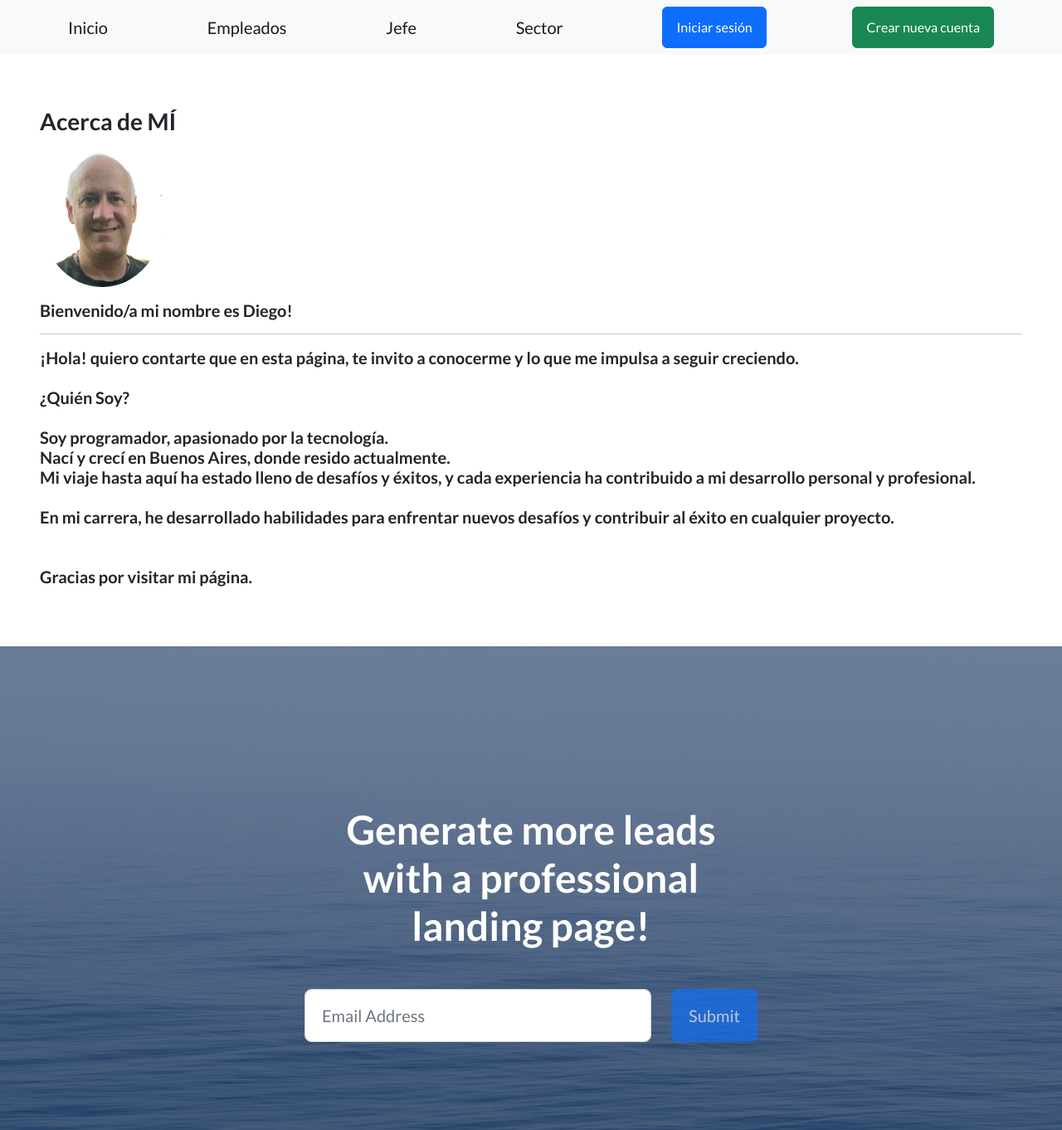
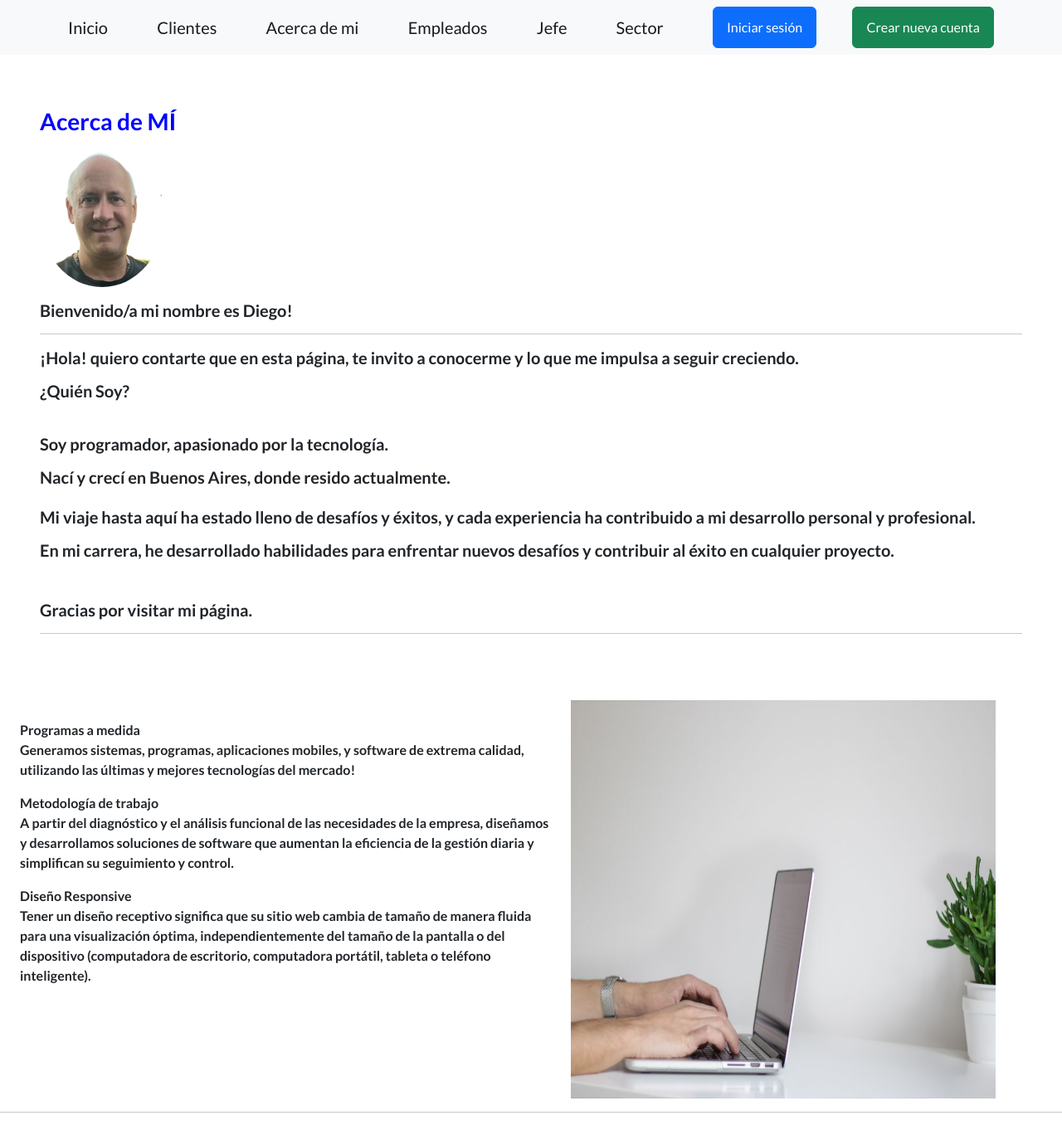
Before and after one commit to gomedie1974/FinalProyectoGomezDiego, a Django app: page /empleados/acerca-de-mi/ in a window 1280 px wide. Shown: the top 1362 px of the page at 83% size. Run offline with Django 4.2, Linux system fonts and the light colour scheme; some libraries are stand-ins or nearby versions.

Commit message:
Proyecto creado, versión final, arreglando fotos

```diff
--- a/control_empleados/templates/control_empleados/acerca_de_mi.html
+++ b/control_empleados/templates/control_empleados/acerca_de_mi.html
@@ -9,24 +9,25 @@
 
 {% block contenido %}
 
-    <h3 >Acerca de MÍ</h3>
+    <h3 style='color:blue'>Acerca de MÍ</h3>
 
     {% load static %}
     <img class="img-fluid rounded-circle mb-3"; style="max-width: 150px;";  src="{% static 'assets/img/DiegoGomez.jpg' %}" alt="..." />
     <h5>Bienvenido/a mi nombre es Diego! <hr>
 
-    ¡Hola! quiero contarte que en esta página, te invito a conocerme y lo que me impulsa a seguir creciendo.
-    <br><br>
-    ¿Quién Soy?<br><br>
+    <p>¡Hola! quiero contarte que en esta página, te invito a conocerme y lo que me impulsa a seguir creciendo.</p>
 
-    Soy programador, apasionado por la tecnología.<br> Nací y crecí en Buenos Aires, donde resido actualmente.<br> Mi viaje hasta aquí ha estado lleno de desafíos y éxitos, y cada experiencia ha contribuido a mi desarrollo personal y profesional.
-    <br><br>
+    <p ><b>¿Quién Soy?<b></p><br>
+
+    <p> Soy programador, apasionado por la tecnología.</p>
+    <p>Nací y crecí en Buenos Aires, donde resido actualmente.<br> <br> Mi viaje hasta aquí ha estado lleno de desafíos y éxitos, y cada experiencia ha contribuido a mi desarrollo personal y profesional.</p>
+
 
     En mi carrera, he desarrollado habilidades para enfrentar nuevos desafíos y contribuir al éxito en cualquier proyecto.
     <br><br><br>
     Gracias por visitar mi página.
     <br>
-
+        <hr>
 
     </h5>
 
--- a/control_empleados/urls.py
+++ b/control_empleados/urls.py
@@ -1,11 +1,12 @@
 from django.urls import path
 
 from control_empleados.views import (
-     crear_sector, listar_sector, buscar_sector, eliminar_sector, editar_sector,   EmpleadoListView, EmpleadoCreateView, EmpleadoDetailView, EmpleadoUpdateView, EmpleadoDeleteView, listar_jefe, crear_jefe, eliminar_jefe, editar_jefe, buscar_jefe, acerca_de_mi
+     crear_sector, listar_sector, buscar_sector, eliminar_sector, editar_sector,   EmpleadoListView, EmpleadoCreateView, EmpleadoDetailView, EmpleadoUpdateView, EmpleadoDeleteView, listar_jefe, crear_jefe, eliminar_jefe, editar_jefe, buscar_jefe, acerca_de_mi, clientes
 )
 
 urlpatterns = [
       path('acerca-de-mi/', acerca_de_mi, name='acerca_de_mi'),
+      path('clientes/', clientes, name='clientes'),
       #SECTORES
       path('sector/', listar_sector, name='listar_sector'),
       path('crear-sector/', crear_sector, name='crear_sector'),
--- a/control_empleados/views.py
+++ b/control_empleados/views.py
@@ -16,6 +16,15 @@ from control_empleados.forms import SectorFormulario, JefeFormulario
 
 #JEFES
 
+def clientes(request):
+    contexto = {
+    }
+    http_response = render(
+        request=request,
+        template_name='control_empleados/clientes.html',
+        context=contexto,
+    )
+    return http_response
 
 def acerca_de_mi(request):
     contexto = {
--- a/sistema_mito/settings.py
+++ b/sistema_mito/settings.py
@@ -38,8 +38,8 @@ INSTALLED_APPS = [
     'django.contrib.messages',
     'django.contrib.staticfiles',
     'control_empleados',
-    'perfiles'
-]
+    'perfiles',
+ ]
 
 MIDDLEWARE = [
     'django.middleware.security.SecurityMiddleware',
--- a/templates_base/base.html
+++ b/templates_base/base.html
@@ -15,6 +15,7 @@
         <link rel="icon" type="image/x-icon" href="assets/favicon.ico" />
         <!-- Bootstrap icons-->
         <link href="https://cdn.jsdelivr.net/npm/bootstrap-icons@1.5.0/font/bootstrap-icons.css" rel="stylesheet" type="text/css" />
+        <link rel="stylesheet" href="https://cdn.jsdelivr.net/npm/bootstrap-icons@1.11.2/font/bootstrap-icons.min.css">
         <!-- Google fonts-->
         <link href="https://fonts.googleapis.com/css?family=Lato:300,400,700,300italic,400italic,700italic" rel="stylesheet" type="text/css" />
         <!-- Core theme CSS (includes Bootstrap)-->
@@ -25,7 +26,9 @@
         <nav class="navbar navbar-light bg-light static-top">
             <div class="container">
                 <a class="navbar-brand" href="{% url 'inicio' %}">Inicio</a>
-                <a class="navbar-brand" href="{% url 'listar_empleados' %}">Empleados</a>
+                <a class="navbar-brand" href="{% url 'clientes' %}">Clientes</a>
+                <a class="navbar-brand" href="{% url 'acerca_de_mi' %}">Acerca de mi</a>
+                 <a class="navbar-brand" href="{% url 'listar_empleados' %}">Empleados</a>
                 <a class="navbar-brand" href="{% url 'listar_jefe' %}">Jefe</a>
                 <a class="navbar-brand" href="{% url 'listar_sector' %}">Sector</a>
                 {% if user.is_authenticated %}
@@ -60,129 +63,29 @@
 
             {% endblock contenido %}
         </section>
-
-        <!-- Masthead-->
-        <header class="masthead">
-            <div class="container position-relative">
-                <div class="row justify-content-center">
-                    <div class="col-xl-6">
-                        <div class="text-center text-white">
-                            <!-- Page heading-->
-                            <h1 class="mb-5">Generate more leads with a professional landing page!</h1>
-                            <!-- Signup form-->
-                            <!-- * * * * * * * * * * * * * * *-->
-                            <!-- * * SB Forms Contact Form * *-->
-                            <!-- * * * * * * * * * * * * * * *-->
-                            <!-- This form is pre-integrated with SB Forms.-->
-                            <!-- To make this form functional, sign up at-->
-                            <!-- https://startbootstrap.com/solution/contact-forms-->
-                            <!-- to get an API token!-->
-                            <form class="form-subscribe" id="contactForm" data-sb-form-api-token="API_TOKEN">
-                                <!-- Email address input-->
-                                <div class="row">
-                                    <div class="col">
-                                        <input class="form-control form-control-lg" id="emailAddress" type="email" placeholder="Email Address" data-sb-validations="required,email" />
-                                        <div class="invalid-feedback text-white" data-sb-feedback="emailAddress:required">Email Address is required.</div>
-                                        <div class="invalid-feedback text-white" data-sb-feedback="emailAddress:email">Email Address Email is not valid.</div>
-                                    </div>
-                                    <div class="col-auto"><button class="btn btn-primary btn-lg disabled" id="submitButton" type="submit">Submit</button></div>
-                                </div>
-                                <!-- Submit success message-->
-                                <!---->
-                                <!-- This is what your users will see when the form-->
-                                <!-- has successfully submitted-->
-                                <div class="d-none" id="submitSuccessMessage">
-                                    <div class="text-center mb-3">
-                                        <div class="fw-bolder">Form submission successful!</div>
-                                        <p>To activate this form, sign up at</p>
-                                        <a class="text-white" href="https://startbootstrap.com/solution/contact-forms">https://startbootstrap.com/solution/contact-forms</a>
-                                    </div>
-                                </div>
-                                <!-- Submit error message-->
-                                <!---->
-                                <!-- This is what your users will see when there is-->
-                                <!-- an error submitting the form-->
-                                <div class="d-none" id="submitErrorMessage"><div class="text-center text-danger mb-3">Error sending message!</div></div>
-                            </form>
-                        </div>
-                    </div>
-                </div>
-            </div>
-        </header>
-        <!-- Icons Grid-->
-        <section class="features-icons bg-light text-center">
-            <div class="container">
-                <div class="row">
-                    <div class="col-lg-4">
-                        <div class="features-icons-item mx-auto mb-5 mb-lg-0 mb-lg-3">
-                            <div class="features-icons-icon d-flex"><i class="bi-window m-auto text-primary"></i></div>
-                            <h3>Fully Responsive</h3>
-                            <p class="lead mb-0">This theme will look great on any device, no matter the size!</p>
-                        </div>
-                    </div>
-                    <div class="col-lg-4">
-                        <div class="features-icons-item mx-auto mb-5 mb-lg-0 mb-lg-3">
-                            <div class="features-icons-icon d-flex"><i class="bi-layers m-auto text-primary"></i></div>
-                            <h3>Bootstrap 5 Ready</h3>
-                            <p class="lead mb-0">Featuring the latest build of the new Bootstrap 5 framework!</p>
-                        </div>
-                    </div>
-                    <div class="col-lg-4">
-                        <div class="features-icons-item mx-auto mb-0 mb-lg-3">
-                            <div class="features-icons-icon d-flex"><i class="bi-terminal m-auto text-primary"></i></div>
-                            <h3>Easy to Use</h3>
-                            <p class="lead mb-0">Ready to use with your own content, or customize the source files!</p>
-                        </div>
-                    </div>
-                </div>
-            </div>
-        </section>
-        <!-- Image Showcases-->
+         <!-- Image Showcases-->
         <section class="showcase">
             <div class="container-fluid p-0">
                 <div class="row g-0">
-                    <div class="col-lg-6 order-lg-2 text-white showcase-img" style="background-image: url('../static/assets/img/bg-showcase-1.jpg')"></div>
-                    <div class="col-lg-6 order-lg-1 my-auto showcase-text">
-                        <h2>Fully Responsive Design</h2>
-                        <p class="lead mb-0">When you use a theme created by Start Bootstrap, you know that the theme will look great on any device, whether it's a phone, tablet, or desktop the page will behave responsively!</p>
+                         <img class="col-lg-6 order-lg-2 text-white showcase-img" ; style="width: 40%; height: 30%;";  src="{% static 'assets/img/bg-showcase-3.jpg' %}" alt="..." />
+                     <div class="col-lg-6 order-lg-1 m-4  ">
+                        <p>Programas a medida<br>
+                        Generamos sistemas, programas, aplicaciones mobiles, y software de extrema calidad, utilizando las últimas y mejores tecnologías del mercado!</p>
+                        <p>Metodología de trabajo<br>
+                        A partir del diagnóstico y el análisis funcional de las necesidades de la empresa, diseñamos y desarrollamos soluciones de software que aumentan la eficiencia de la gestión diaria y simplifican su seguimiento y control.</p>
+                        <p>Diseño Responsive <br>
+                        Tener un diseño receptivo significa que su sitio web cambia de tamaño de manera fluida para una visualización óptima, independientemente del tamaño de la pantalla o del dispositivo (computadora de escritorio, computadora portátil, tableta o teléfono inteligente).</p>
                     </div>
                 </div>
-                <div class="row g-0">
-                    <div class="col-lg-6 text-white showcase-img" style="background-image: url('../static/assets/img/bg-showcase-2.jpg')"></div>
-                    <div class="col-lg-6 my-auto showcase-text">
-                        <h2>Updated For Bootstrap 5</h2>
-                        <p class="lead mb-0">Newly improved, and full of great utility classes, Bootstrap 5 is leading the way in mobile responsive web development! All of the themes on Start Bootstrap are now using Bootstrap 5!</p>
-                    </div>
-                </div>
-                <div class="row g-0">
-                    <div class="col-lg-6 order-lg-2 text-white showcase-img" style="background-image: url('../static/assets/img/bg-showcase-3.jpg')"></div>
-                    <div class="col-lg-6 order-lg-1 my-auto showcase-text">
-                        <h2>Easy to Use & Customize</h2>
-                        <p class="lead mb-0">Landing Page is just HTML and CSS with a splash of SCSS for users who demand some deeper customization options. Out of the box, just add your content and images, and your new landing page will be ready to go!</p>
-                    </div>
-                </div>
+
+               <hr>
             </div>
-        </section>
-        <!-- Testimonials-->
-        <section class="testimonials text-center bg-light">
-            <div class="container">
-                 <div class="row">
-                     <div class="col-lg-4">
-                        <div class="testimonial-item mx-auto mb-5 mb-lg-0">
-                            <img class="img-fluid rounded-circle mb-3" src="../media/avatares/DiegoGomez.jpg" alt="..." />
-                            <h5>Diego  </h5>
-                            <p class="font-weight-light mb-0">"Para saber mas de mi..."<a class="navbar-brand" href="{% url 'acerca_de_mi' %}"> <p class="btn btn-secondary "> ingresar</p></a>
-                            </p>
-                        </div>
-                    </div>
-                </div>
-            </div>
-        </section>
-        <!-- Call to Action-->
-        <section class="call-to-action text-white text-center" >
 
          </section>
         <!-- Footer-->
+        <div class="m-4">
+        <iframe src="https://www.google.com/maps/embed?pb=!1m18!1m12!1m3!1d3286.7792704454764!2d-58.46981028627339!3d-34.53381988047762!2m3!1f0!2f0!3f0!3m2!1i1024!2i768!4f13.1!3m3!1m2!1s0x95bcb6a6413ab341%3A0x3bcb7f994f576a0c!2sAv.%20del%20Libertador%20101%2C%20B1638BEK%20Vicente%20L%C3%B3pez%2C%20Provincia%20de%20Buenos%20Aires!5e0!3m2!1sen!2sar!4v1659731461935!5m2!1sen!2sar" width="100%" height="400" style="border:0;" allowfullscreen="" loading="lazy" referrerpolicy="no-referrer-when-downgrade"></iframe>
+        </div>
         <footer class="footer bg-light">
             <div class="container">
                 <div class="row">
@@ -209,6 +112,7 @@
                     </div>
                 </div>
             </div>
+
         </footer>
         <!-- Bootstrap core JS-->
         <script src="https://cdn.jsdelivr.net/npm/bootstrap@5.2.3/dist/js/bootstrap.bundle.min.js"></script>
```
Also changed, not shown: control_empleados/templates/control_empleados/clientes.html (added, +109 -0 lines), templates_base/inicio.html (+9 -6 lines), control_empleados/migrations/0005_chat_message.py (added), control_empleados/migrations/0006_remove_message_chat_delete_chat_delete_message.py (added), control_empleados/models.py (line endings or trailing spaces), db.sqlite3, media/avatares/toto.png (added), media/avatares/toto_zfxz5Ye.png (added), static/assets/img/responsive.png (added).
